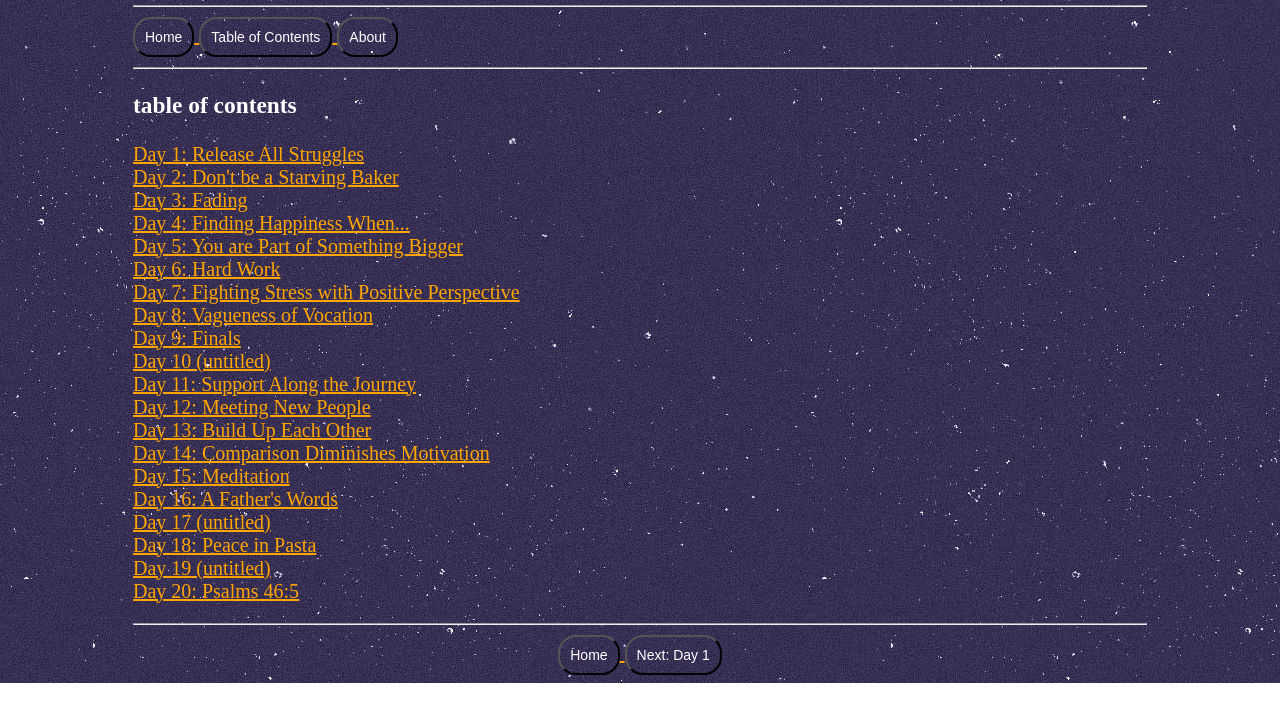
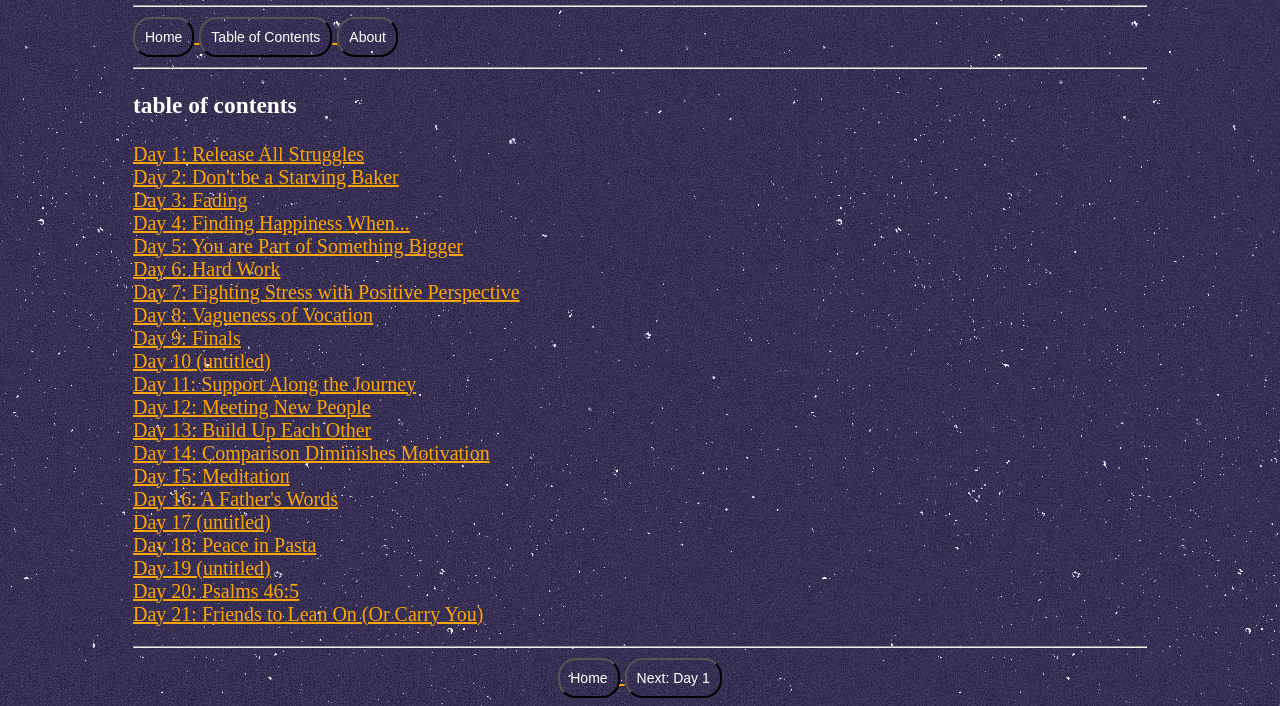
Before and after one commit to keatint1/roughlandings, a plain HTML site: page table.html in a window 1280 px wide. Shown: the part 126-832 px from the top of the page. Before the commit the page ends 809 px from the top, so only its background shows below. Drawn offline with Linux system fonts and the light colour scheme; a web font is replaced by a local one.

Commit message:
Update table.html

```diff
--- a/table.html
+++ b/table.html
@@ -69,6 +69,7 @@
 		<a href = "day18.html"> Day 18: Peace in Pasta </a> <br>
 		<a href = "day19.html"> Day 19 (untitled) </a> <br>
 		<a href = "day20.html"> Day 20: Psalms 46:5 </a> <br>
+		<a href = "day21.html"> Day 21: Friends to Lean On (Or Carry You) </a> <br>
 		</p>
 
 		<hr>
```
